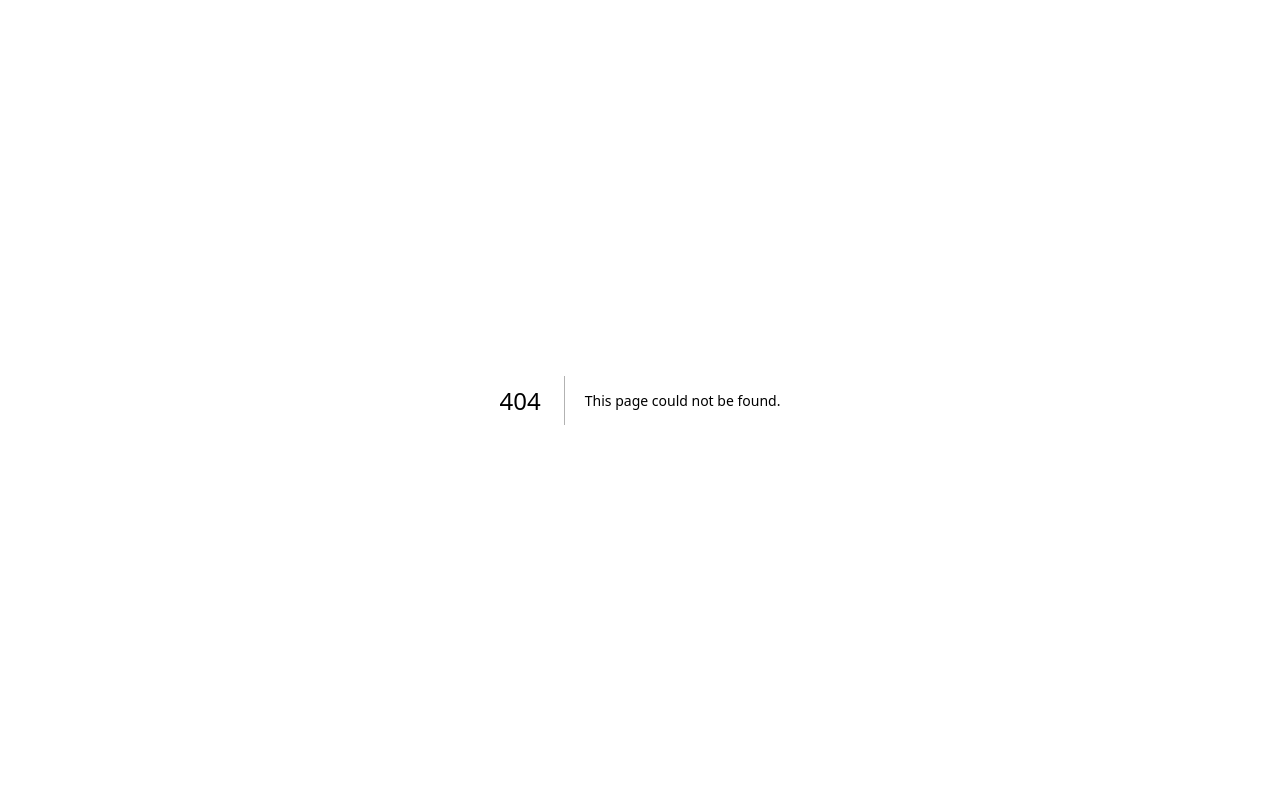
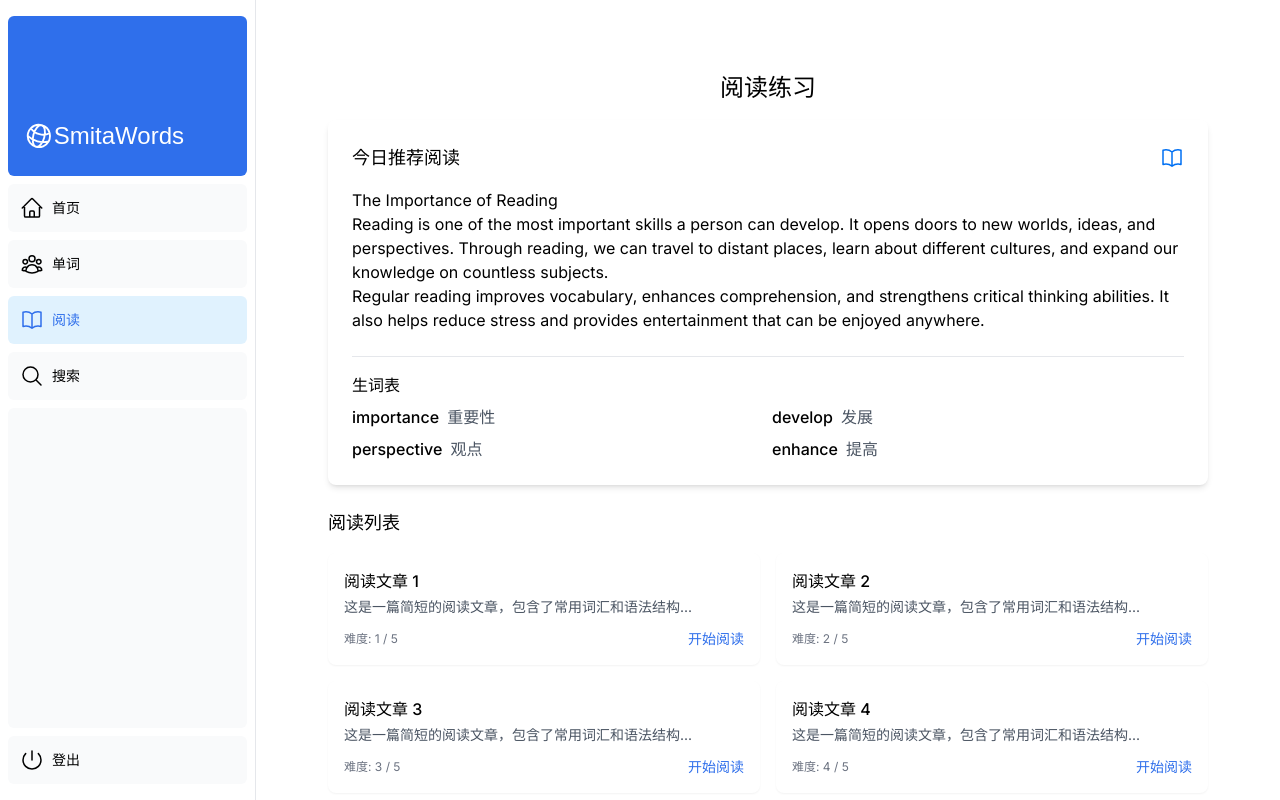
Before and after one commit to yao512954855/words, a Next.js app: page /dashboard/reading in a window 1280 px wide. Before the commit this address had no page. Built offline with nearby package versions, Linux system fonts and the light colour scheme; a web font is replaced by a local one.

Commit message:
阅读页

```diff
--- /dev/null
+++ b/app/dashboard/reading/page.tsx
@@ -0,0 +1,72 @@
+import { Suspense } from 'react';
+import { BookOpenIcon } from '@heroicons/react/24/outline';
+
+export default function Page() {
+  return (
+    <main className="flex flex-col items-center p-4 md:p-6">
+      <h1 className="mb-4 text-xl md:text-2xl">阅读练习</h1>
+
+      <div className="w-full max-w-4xl bg-white rounded-lg shadow-md p-6 mb-6">
+        <div className="flex items-center justify-between mb-4">
+          <h2 className="text-lg font-medium">今日推荐阅读</h2>
+          <BookOpenIcon className="w-6 h-6 text-blue-500" />
+        </div>
+
+        <div className="prose max-w-none">
+          <h3>The Importance of Reading</h3>
+          <p>
+            Reading is one of the most important skills a person can develop. It opens doors to new worlds,
+            ideas, and perspectives. Through reading, we can travel to distant places, learn about different
+            cultures, and expand our knowledge on countless subjects.
+          </p>
+          <p>
+            Regular reading improves vocabulary, enhances comprehension, and strengthens critical thinking
+            abilities. It also helps reduce stress and provides entertainment that can be enjoyed anywhere.
+          </p>
+        </div>
+
+        <div className="mt-6 pt-4 border-t border-gray-200">
+          <h4 className="font-medium mb-2">生词表</h4>
+          <ul className="grid grid-cols-1 md:grid-cols-2 gap-2">
+            <li className="flex items-center">
+              <span className="font-medium mr-2">importance</span>
+              <span className="text-gray-600">重要性</span>
+            </li>
+            <li className="flex items-center">
+              <span className="font-medium mr-2">develop</span>
+              <span className="text-gray-600">发展</span>
+            </li>
+            <li className="flex items-center">
+              <span className="font-medium mr-2">perspective</span>
+              <span className="text-gray-600">观点</span>
+            </li>
+            <li className="flex items-center">
+              <span className="font-medium mr-2">enhance</span>
+              <span className="text-gray-600">提高</span>
+            </li>
+          </ul>
+        </div>
+      </div>
+
+      <div className="w-full max-w-4xl">
+        <h2 className="text-lg font-medium mb-4">阅读列表</h2>
+        <div className="grid grid-cols-1 md:grid-cols-2 gap-4">
+          {[1, 2, 3, 4].map((item) => (
+            <div key={item} className="bg-white rounded-lg shadow-sm p-4 hover:shadow-md transition-shadow">
+              <h3 className="font-medium">阅读文章 {item}</h3>
+              <p className="text-gray-600 text-sm mt-1">
+                这是一篇简短的阅读文章，包含了常用词汇和语法结构...
+              </p>
+              <div className="flex justify-between items-center mt-3">
+                <span className="text-xs text-gray-500">难度: {item} / 5</span>
+                <button className="text-blue-600 text-sm hover:text-blue-800">
+                  开始阅读
+                </button>
+              </div>
+            </div>
+          ))}
+        </div>
+      </div>
+    </main>
+  );
+}
--- a/app/ui/dashboard/nav-links.tsx
+++ b/app/ui/dashboard/nav-links.tsx
@@ -5,6 +5,7 @@ import {
   HomeIcon,
   DocumentDuplicateIcon,
   MagnifyingGlassIcon,
+  BookOpenIcon,
 } from '@heroicons/react/24/outline';
 import Link from 'next/link';
 import { usePathname } from 'next/navigation';
@@ -14,12 +15,8 @@ import clsx from 'clsx';
 // Depending on the size of the application, this would be stored in a database.
 const links = [
   { name: '首页', href: '/dashboard', icon: HomeIcon },
-  // {
-  //   name: 'Invoices',
-  //   href: '/dashboard/invoices',
-  //   icon: DocumentDuplicateIcon,
-  // },
   { name: '单词', href: '/dashboard/customers', icon: UserGroupIcon },
+  { name: '阅读', href: '/dashboard/reading', icon: BookOpenIcon },
   { name: '搜索', href: '/dashboard/search', icon: MagnifyingGlassIcon },
 ];
 
```
